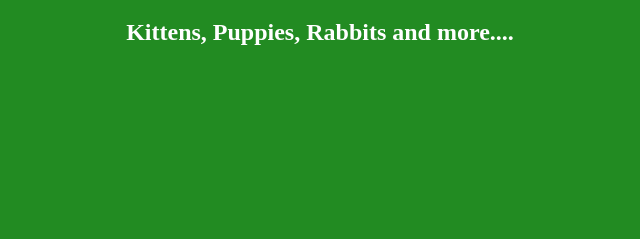
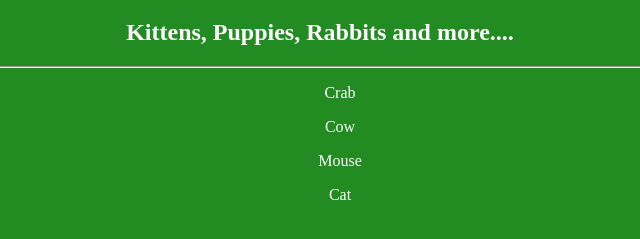
Before and after one commit to ARot3112/Shelter, a plain HTML site: page index.html in a window 1280 px wide. Shown: the part 61-300 px from the top of the page, without its empty margins (320-960 px from the left). Drawn offline with Linux system fonts and the light colour scheme.

Commit message:
Adding Ul

```diff
--- a/index.html
+++ b/index.html
@@ -6,12 +6,17 @@
     <title>Shelter</title>
     <link rel="stylesheet" href="style.css">
 </head>
+
 <body>
-
-
     <h1>Animal Shelter</h1>
 
     <h2>Kittens, Puppies, Rabbits and more....</h2>
+    <hr>
+
+    <ul>Crab</ul>
+    <ul>Cow</ul>
+    <ul>Mouse</ul>
+    <ul>Cat</ul>
 
 
 
```
